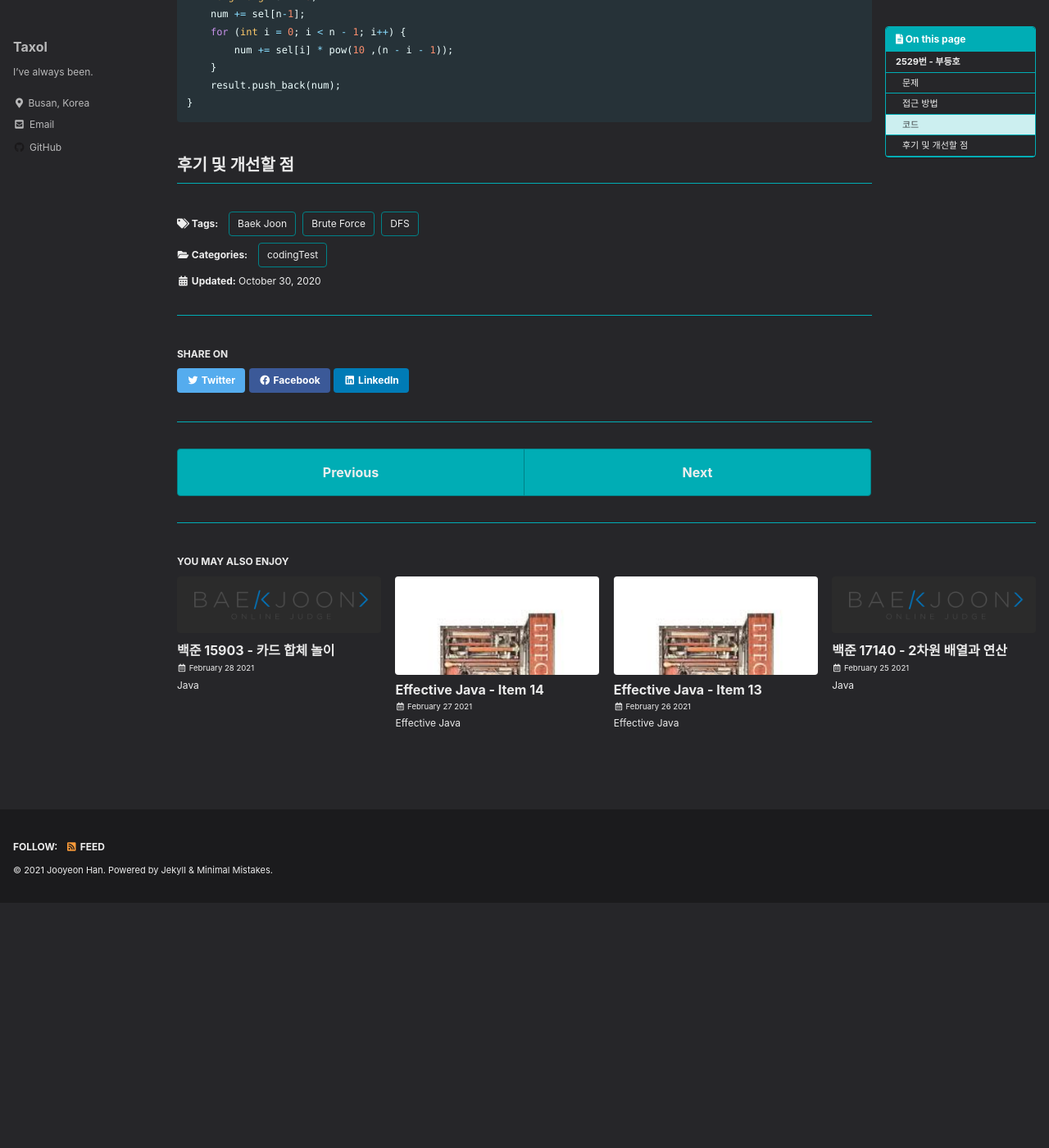
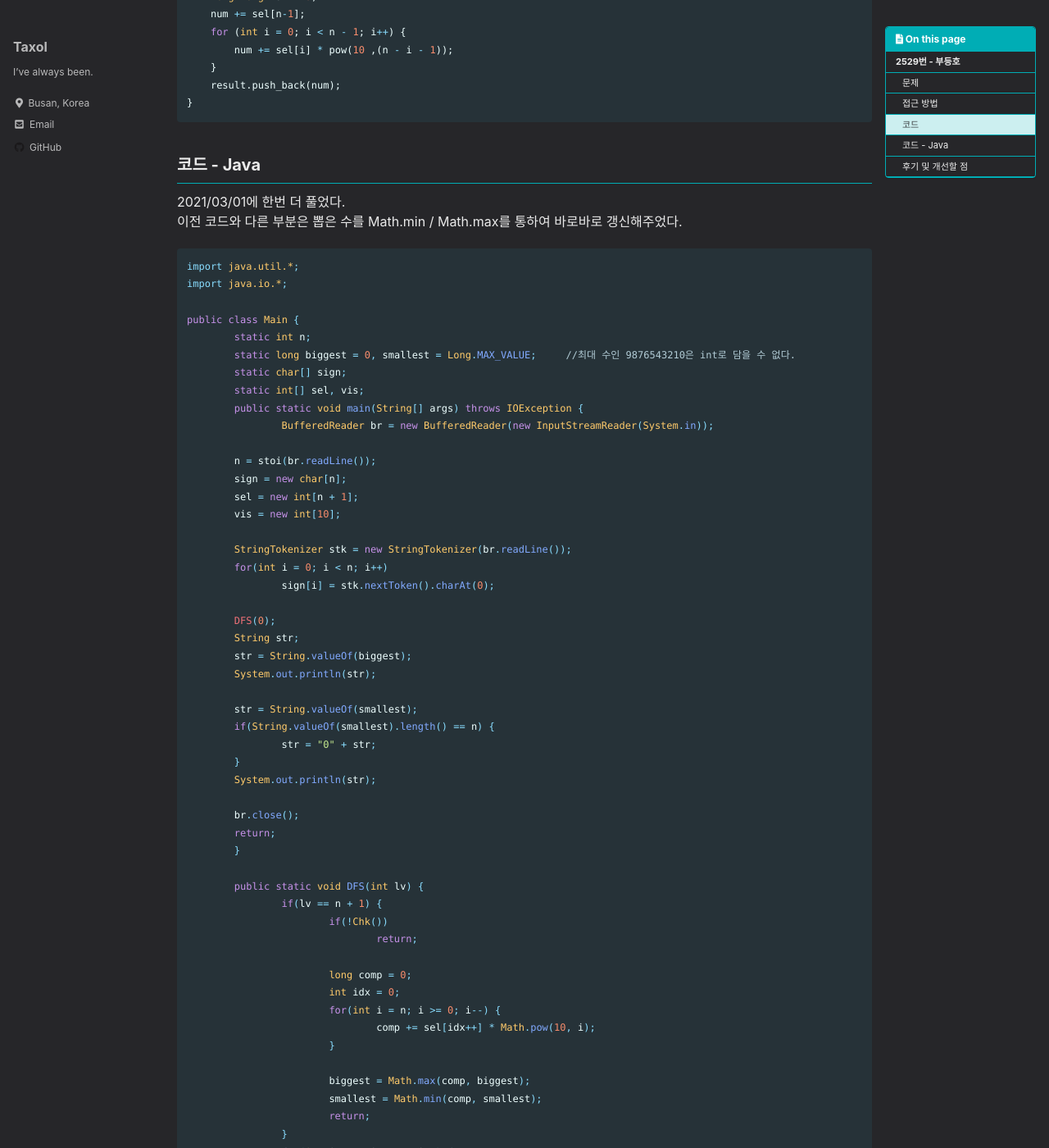
Before and after one commit to taxol1203/taxol1203.github.io, a Jekyll site: the page built from _posts/2020-10-29-bj-부등호.md, in a window 1280 px wide and 1400 px high, scrolled down 2567 px. Shown: the whole window at 82% size. Built offline with Jekyll 4.4.1, drawn with Linux system fonts in a browser that asks for light colours; cached includes are drawn as plain includes; before the commit the page ends 3668 px from its top, so only the background shows below that; some of the changed text lies outside the part shown.

Commit message:
new unEqual sign

````diff
--- a/_posts/2020-10-29-bj-부등호.md
+++ b/_posts/2020-10-29-bj-부등호.md
@@ -124,4 +124,91 @@ void makeInt() {                // 각 수들을 10의 자리수에 맞추면서
 }
 ```
 
+## 코드 - Java
+2021/03/01에 한번 더 풀었다.
+이전 코드와 다른 부분은 뽑은 수를 Math.min / Math.max를 통하여 바로바로 갱신해주었다.
+```java
+import java.util.*;
+import java.io.*;
+
+public class Main {
+	static int n;
+	static long biggest = 0, smallest = Long.MAX_VALUE;     //최대 수인 9876543210은 int로 담을 수 없다.
+	static char[] sign;
+	static int[] sel, vis;
+	public static void main(String[] args) throws IOException {
+		BufferedReader br = new BufferedReader(new InputStreamReader(System.in));
+
+    	n = stoi(br.readLine());
+    	sign = new char[n];
+    	sel = new int[n + 1];
+    	vis = new int[10];
+
+    	StringTokenizer stk = new StringTokenizer(br.readLine());
+    	for(int i = 0; i < n; i++)
+    		sign[i] = stk.nextToken().charAt(0);
+
+    	DFS(0);
+    	String str;
+    	str = String.valueOf(biggest);
+    	System.out.println(str);
+
+    	str = String.valueOf(smallest);
+    	if(String.valueOf(smallest).length() == n) {
+    		str = "0" + str;
+    	}
+    	System.out.println(str);
+
+    	br.close();
+    	return;
+	}
+
+	public static void DFS(int lv) {
+		if(lv == n + 1) {
+			if(!Chk())
+				return;
+
+			long comp = 0;
+			int idx = 0;
+			for(int i = n; i >= 0; i--) {
+				comp += sel[idx++] * Math.pow(10, i);
+			}
+
+			biggest = Math.max(comp, biggest);
+			smallest = Math.min(comp, smallest);
+			return;
+		}
+		for(int i = 0; i < 10; i++) {
+			if(vis[i] == 0) {
+				vis[i] = 1;
+				sel[lv] = i;
+				DFS(lv + 1);
+				vis[i] = 0;
+			}
+		}
+	}
+
+	public static boolean Chk() {
+
+		for(int i = 0; i < n; i++) {
+			if(sign[i] == '<') {
+				if(sel[i] > sel[i + 1])
+					return false;
+			}
+			else {
+				if(sel[i] < sel[i + 1])
+					return false;
+			}
+		}
+
+		return true;
+	}
+	static int stoi(String str) {
+    	return Integer.parseInt(str);
+    }
+}
+```
 ## 후기 및 개선할 점
+아마도, 4개월 전에 풀었을 때에도 long 형 타입이 발목을 잡은 것 같다.
+항상 문제를 풀때 경계 값 테스트를 해야한다는 것을 한번 더 상기시켜준 문제이다.
+내가 보통 설정하는 int의 최대 값은 987654321이라는 것을 생각하자.
````
